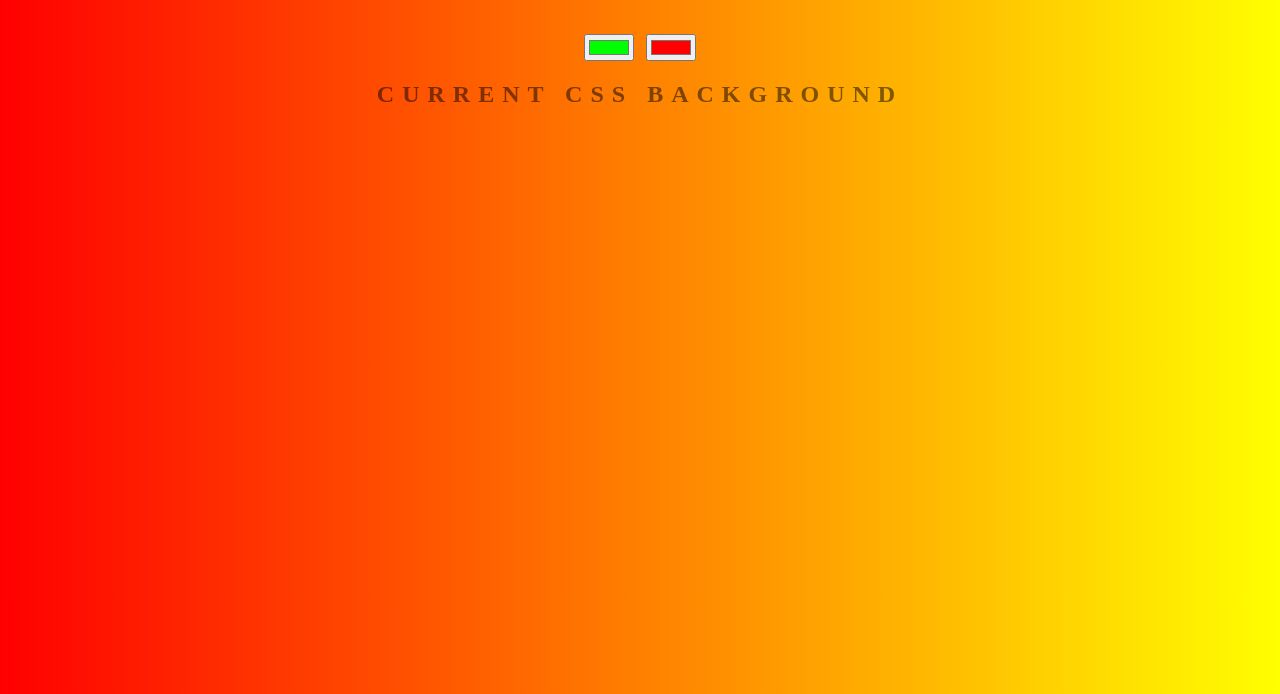
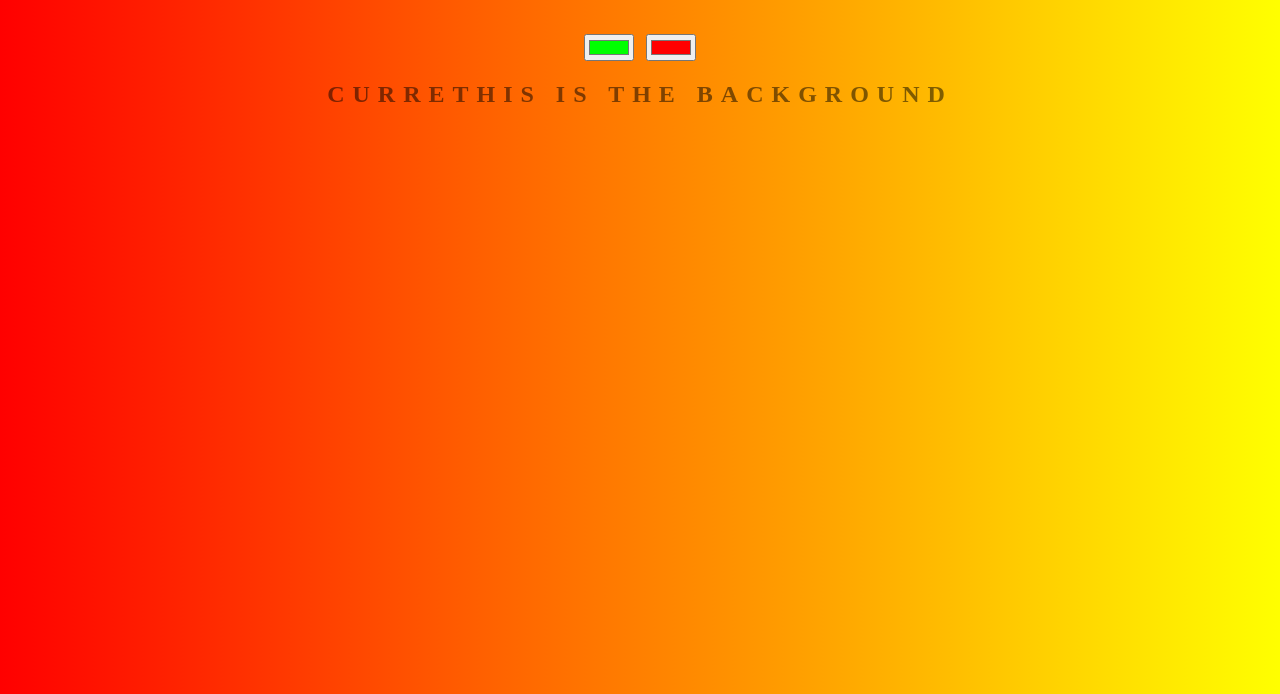
Before and after one commit to vlcya/background-generator, a plain HTML site: page index.html in a window 1280 px wide. Shown: the part 106-800 px from the top of the page. Drawn offline with Linux system fonts and the light colour scheme.

Commit message:
changing text

```diff
--- a/index.html
+++ b/index.html
@@ -8,7 +8,7 @@
 	<h1>cool Generator</h1>
 	<input class="color1" type="color" name="color1" value="#00ff00">
 	<input class="color2" type="color" name="color2" value="#ff0000">
-	<h2>Current CSS Background</h2>
+	<h2>Currethis is the Background</h2>
 
 	<h3></h3>
 	<script type="text/javascript" src="script.js"></script>
```
